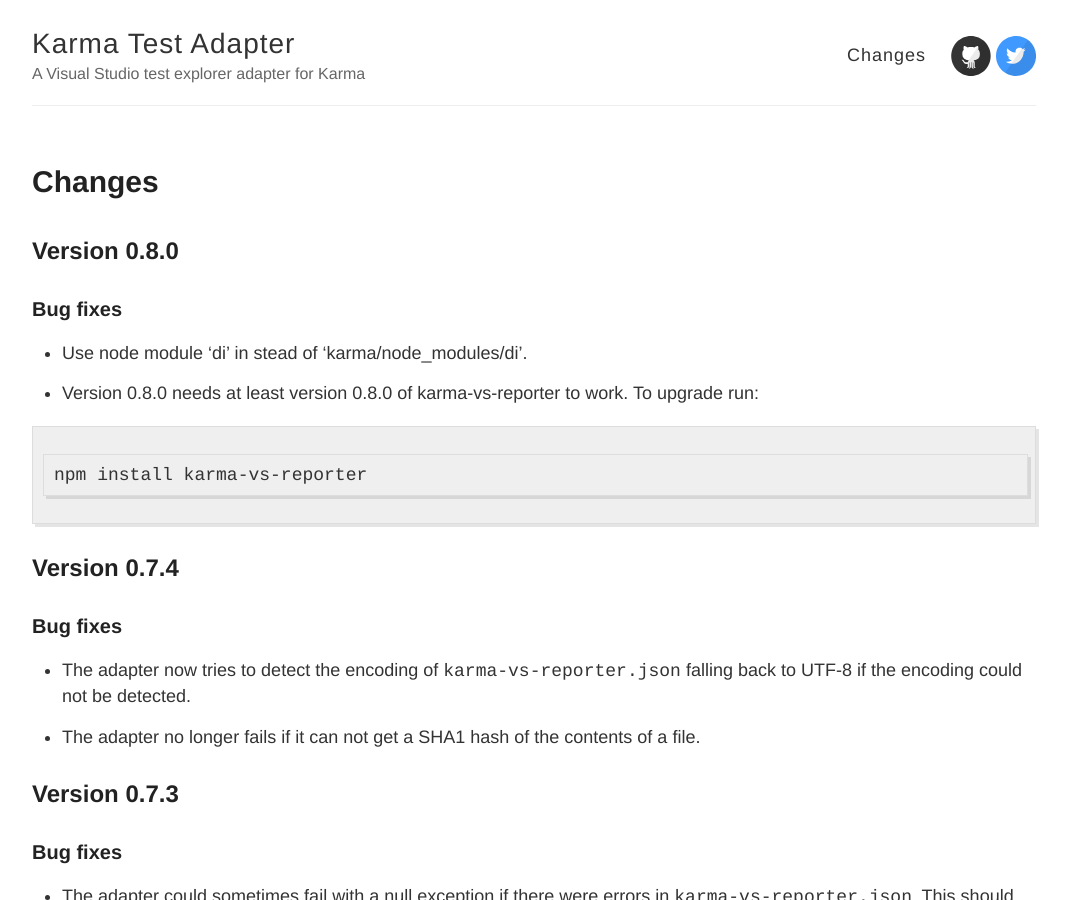
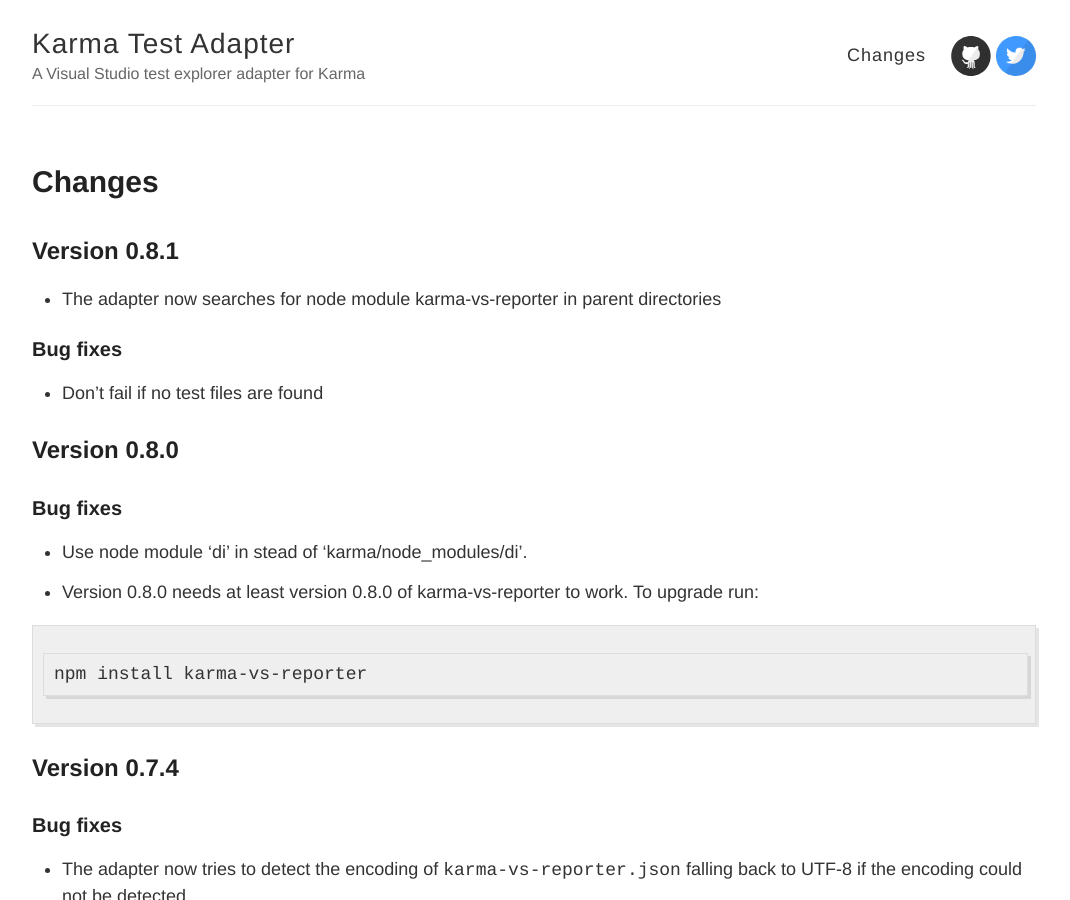
Before and after one commit to MortenHoustonLudvigsen/KarmaTestAdapter, a Jekyll site: the page built from Changes.md, in a window 1280 px wide and 900 px high. Shown: the whole window, without its empty margins (106-1176 px from the left). Built offline with Jekyll 4.4.1, drawn with Linux system fonts in a browser that asks for light colours; Markdown is read by kramdown in place of the engine named in the settings.

Commit message:
Update change log

```diff
--- a/Changes.md
+++ b/Changes.md
@@ -3,6 +3,14 @@
 title: Changes
 permalink: /changes/
 ---
+
+## Version 0.8.1
+
+* The adapter now searches for node module karma-vs-reporter in parent directories
+
+### Bug fixes
+
+* Don't fail if no test files are found
 
 ## Version 0.8.0
 
```
